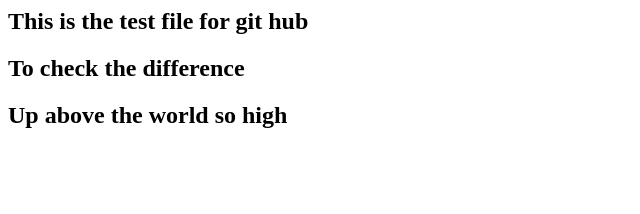
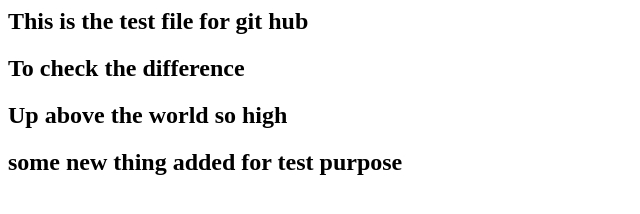
Before and after one commit to morshadul/ML, a plain HTML site: page index.html in a window 1280 px wide. Shown: the whole page, without its empty margins (0-640 px from the left). Drawn offline with Linux system fonts and the light colour scheme.

Commit message:
Modification by abc branch

```diff
--- a/index.html
+++ b/index.html
@@ -4,4 +4,6 @@
     <h2>To check the difference</h2>
 
     <h2>Up above the world so high</h2>
+
+    <h2>some new thing added for test purpose</h2>
 </html>
```
